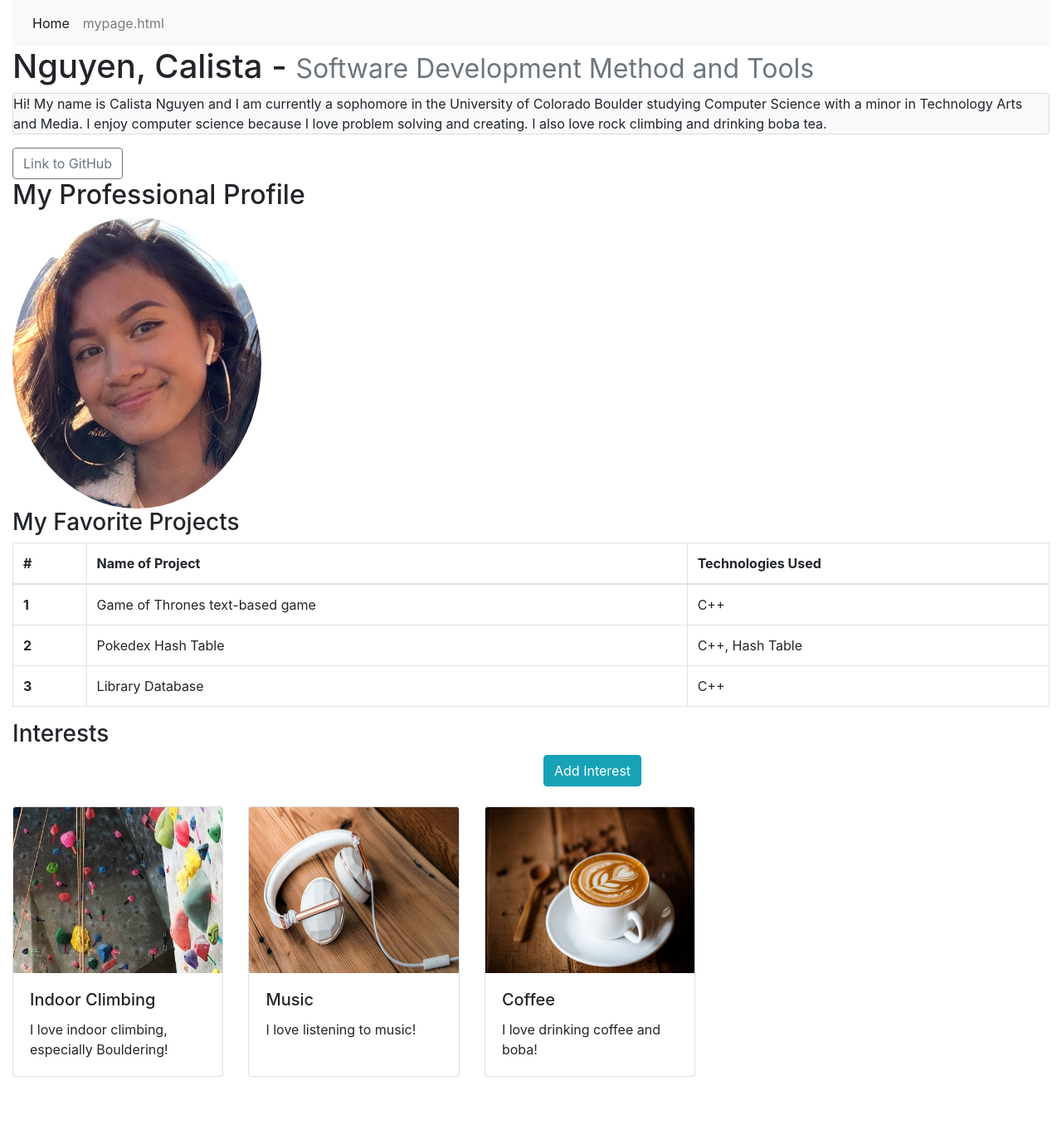
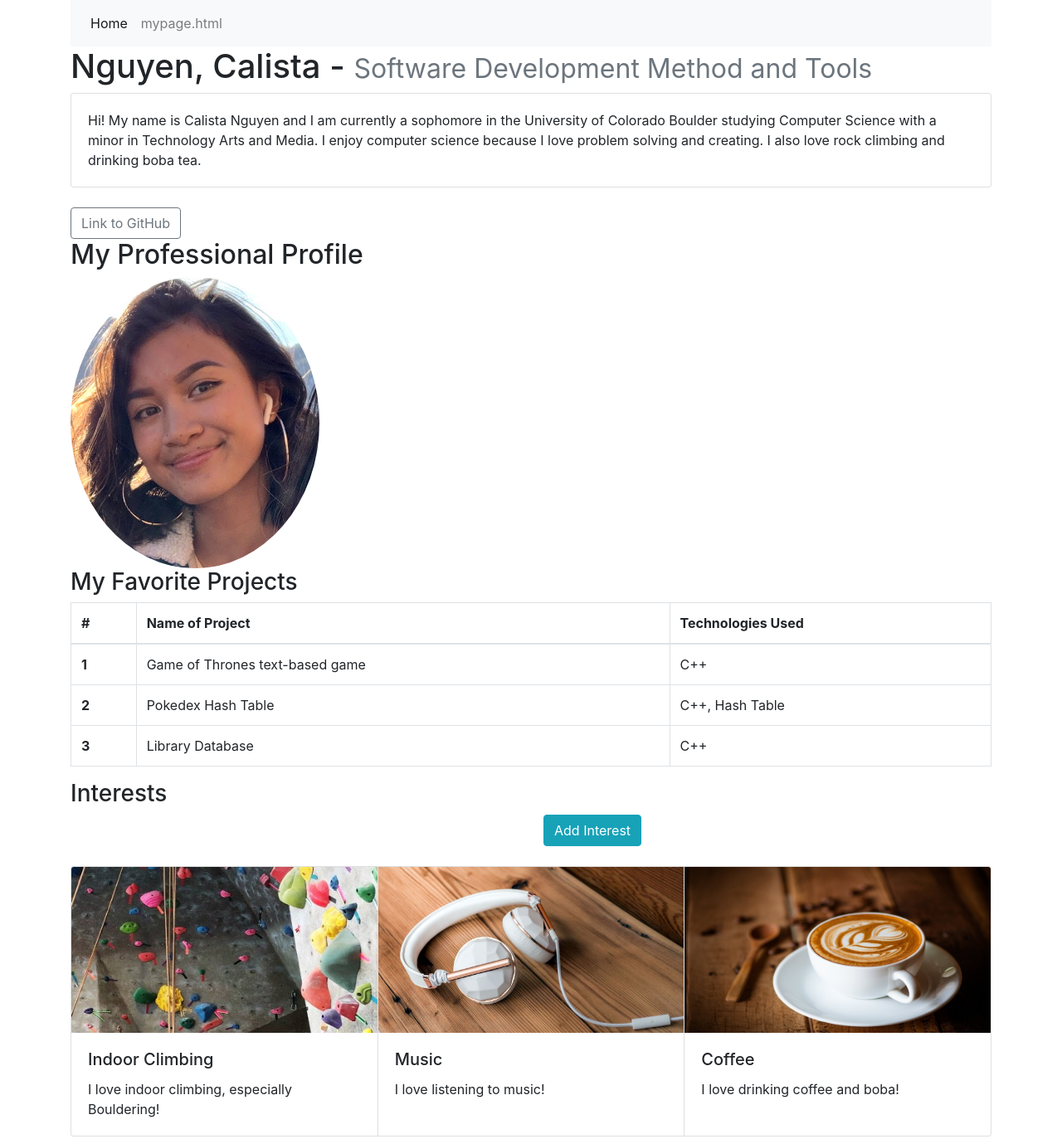
Before and after one commit to calistanguyen/calistanguyen.github.io, a plain HTML site: page index.html in a window 1280 px wide. Shown: the whole page at 83% size. Before the commit the page ends 1298 px from the top, so only its background shows below. Drawn offline with nearby package versions, Linux system fonts and the light colour scheme.

Commit message:
fixing containers

```diff
--- a/index.html
+++ b/index.html
@@ -14,7 +14,8 @@
         <!-- Latest compiled JavaScript -->
         <script src="https://maxcdn.bootstrapcdn.com/bootstrap/4.4.1/js/bootstrap.min.js"></script>
     </head>
-    <body class = "container-fluid">
+    <body>
+        <div class = "container">
             <nav class="navbar navbar-expand-sm bg-light navbar-light">
                 <ul class = "navbar-nav">
                     <li class = "nav-item active">
@@ -29,9 +30,10 @@
                 Nguyen, Calista -
                 <small class = "text-muted">Software Development Method and Tools</small>
             </h1>
-        <p class = "card bg-light">
-            Hi! My name is Calista Nguyen and I am currently a sophomore in the University of Colorado Boulder studying Computer Science with a minor in Technology Arts and Media. I enjoy computer science because I love problem solving and creating. I also love rock climbing and drinking boba tea.
-        </p>
+            <div class = "card">
+                <div class = "card-body">Hi! My name is Calista Nguyen and I am currently a sophomore in the University of Colorado Boulder studying Computer Science with a minor in Technology Arts and Media. I enjoy computer science because I love problem solving and creating. I also love rock climbing and drinking boba tea. </div>
+            </div>
+            <br>
             <div>
                 <a class = "btn btn-outline-secondary" href="https://github.com/calistanguyen">Link to GitHub</a>
             <div>
@@ -82,9 +84,7 @@
                 </div>
             </div>
             <br>
-        <div class = "row">
-            <div class = "col-8">
-                <div class = "card-deck">
+            <div class = "card-group">
                 <div class = "card" style = "width:20rem">
                     <img class = "card-img-top" src ="rock.jpg" width = "300" height = "200" alt = "Rock climbing wall">
                     <div class = "card-body">
@@ -107,8 +107,7 @@
                     </div>
                 </div>
             </div>
-
-            </div>
+            <br>
         </div>
     </body>
 </html>
```
Also changed, not shown: form.html (+4 -1 lines). Lines whose indentation alone changed are shown as unchanged.
